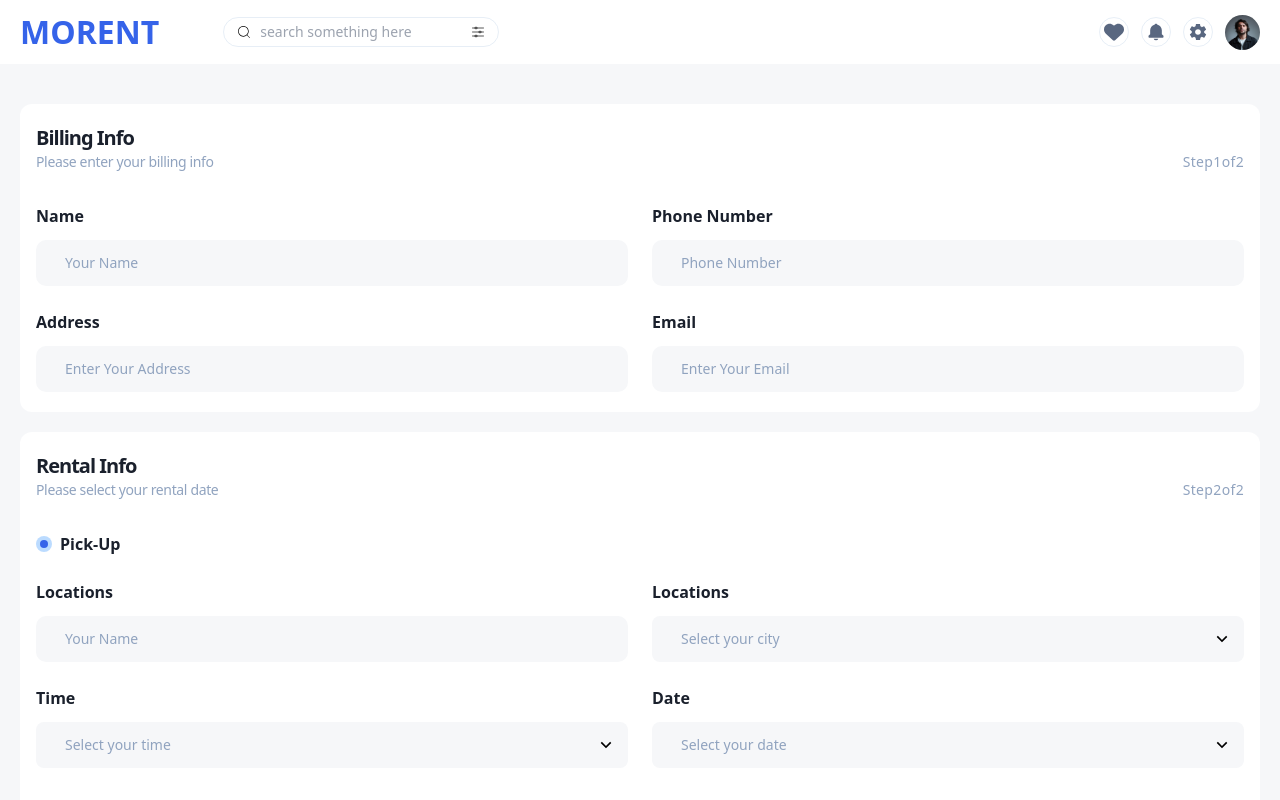
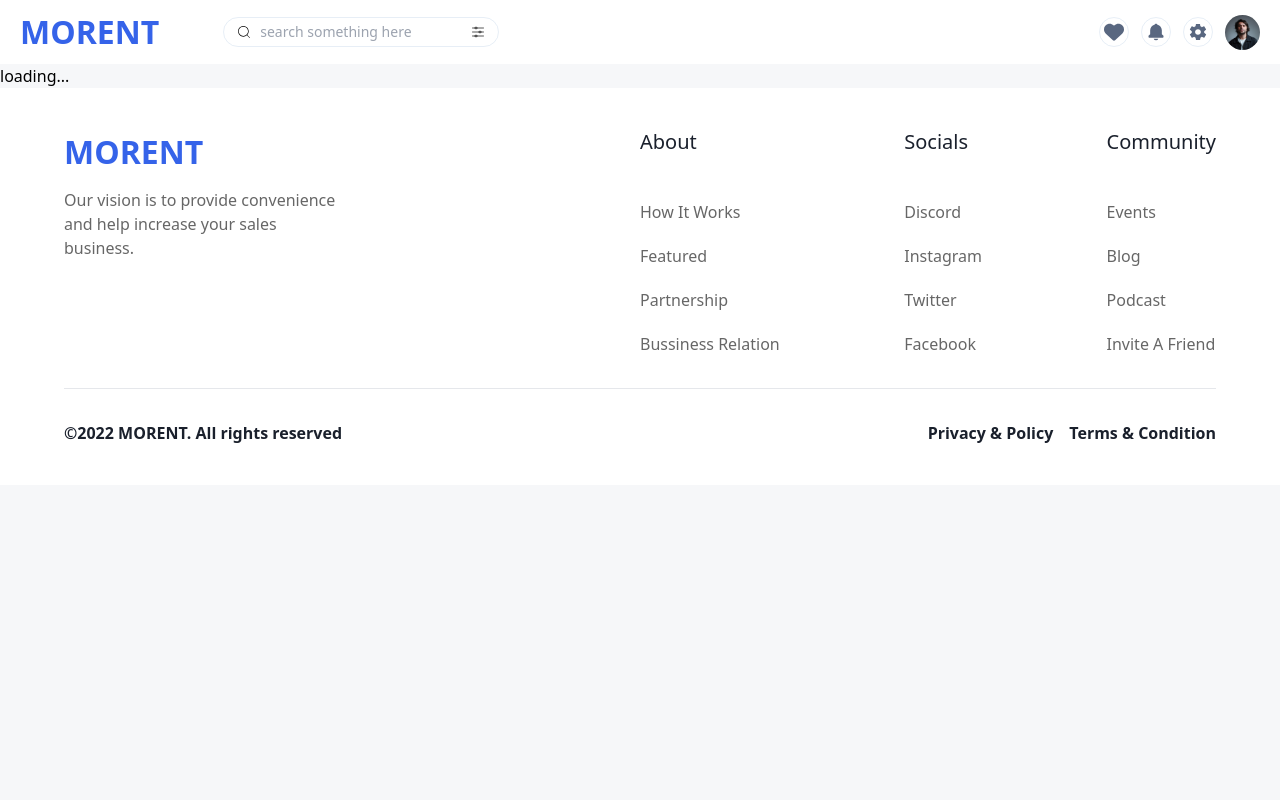
Before and after one commit to akbarfarooq2006/hackathone_2, a Next.js app: page /rent_now in a window 1280 px wide. Shown: the top 800 px of the page. Built offline with nearby package versions, Linux system fonts and the light colour scheme.

Commit message:
fix suspense error2

```diff
--- a/app/rent_now/page.tsx
+++ b/app/rent_now/page.tsx
@@ -2,7 +2,6 @@
 import { Suspense } from 'react';
 
 import Header1 from '@/components/header/Header1'
-import Rent_now from '@/components/rent_final/Rent_now'
 import Rent_now_copy from '@/components/rent_final/Rent_now copy'
 import { useSearchParams } from 'next/navigation'
 import React, {useEffect, useState} from 'react'
@@ -29,9 +28,10 @@ console.log(carId)
   <Header1/>
   {/* <Rent_now/> */}
   <Suspense fallback={<div>Loading...</div>}>
+          {/* Only render Rent_now if carId exists, otherwise show Rent_now_copy */}
+          {carId ? <Rent_now_copy carId={carId} /> : "loading..."}
+        </Suspense>
 
-  <Rent_now_copy/>
-    </Suspense>
 
 </div>
  </>
--- a/components/rent_detail/Rent_detail.tsx
+++ b/components/rent_detail/Rent_detail.tsx
@@ -8,6 +8,7 @@ import CategoryHeader from '../header/CategoryHeader'
 import Card from '../delete_component/Card'
 import { products } from '@/types/products';
 import { urlFor } from '@/sanity/lib/image';
+import { AiOutlineHeart, AiFillHeart } from "react-icons/ai";
 
 const formatPrice = (price: number | string): string => {
   const numericPrice = typeof price === "string" ? parseFloat(price.replace(/[^0-9.]/g, "")) : price;
@@ -126,7 +127,9 @@ const Rent_detail = ({item}:{item:products}) => {
                   </div>
 
               </div>
-              <FaHeart className='text-button2 text-xl absolute top-4 right-4'/>
+              {/* like view */}
+                {/* <FaHeart className='text-button2 text-xl absolute top-4 right-4'/> */}
+                { item.islike  ? (<AiFillHeart className="text-red-600 down text-xl absolute top-4 right-4"/> ) : (<AiOutlineHeart className="text-gray-700 down text-xl absolute top-4 right-4" />)}  {/* Filled or outline heart */}
             </div>
 
         </div>
--- a/components/rent_final/Rent_now copy.tsx
+++ b/components/rent_final/Rent_now copy.tsx
@@ -11,7 +11,7 @@ import PickUp from "../mini/PickUp";
 
 
 
-const Rent_now_copy = () => {
+const Rent_now_copy = ({carId}:{carId:string}) => {
 const [rentalinfo, setrentalinfo] = useState(
   {
     name:'',
```
Also changed, not shown: components/mini/Cards.tsx (+0 -21 lines).
